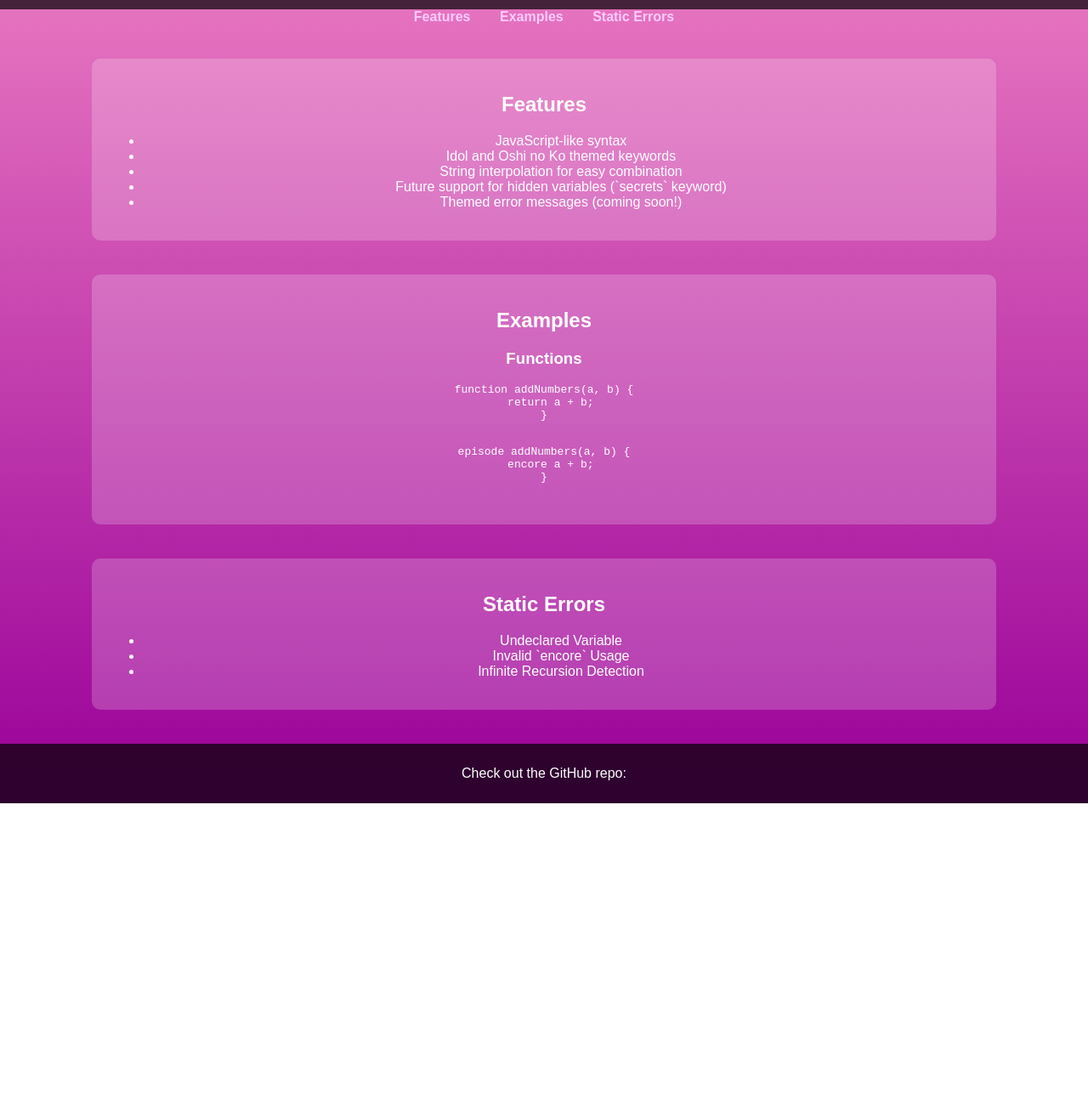
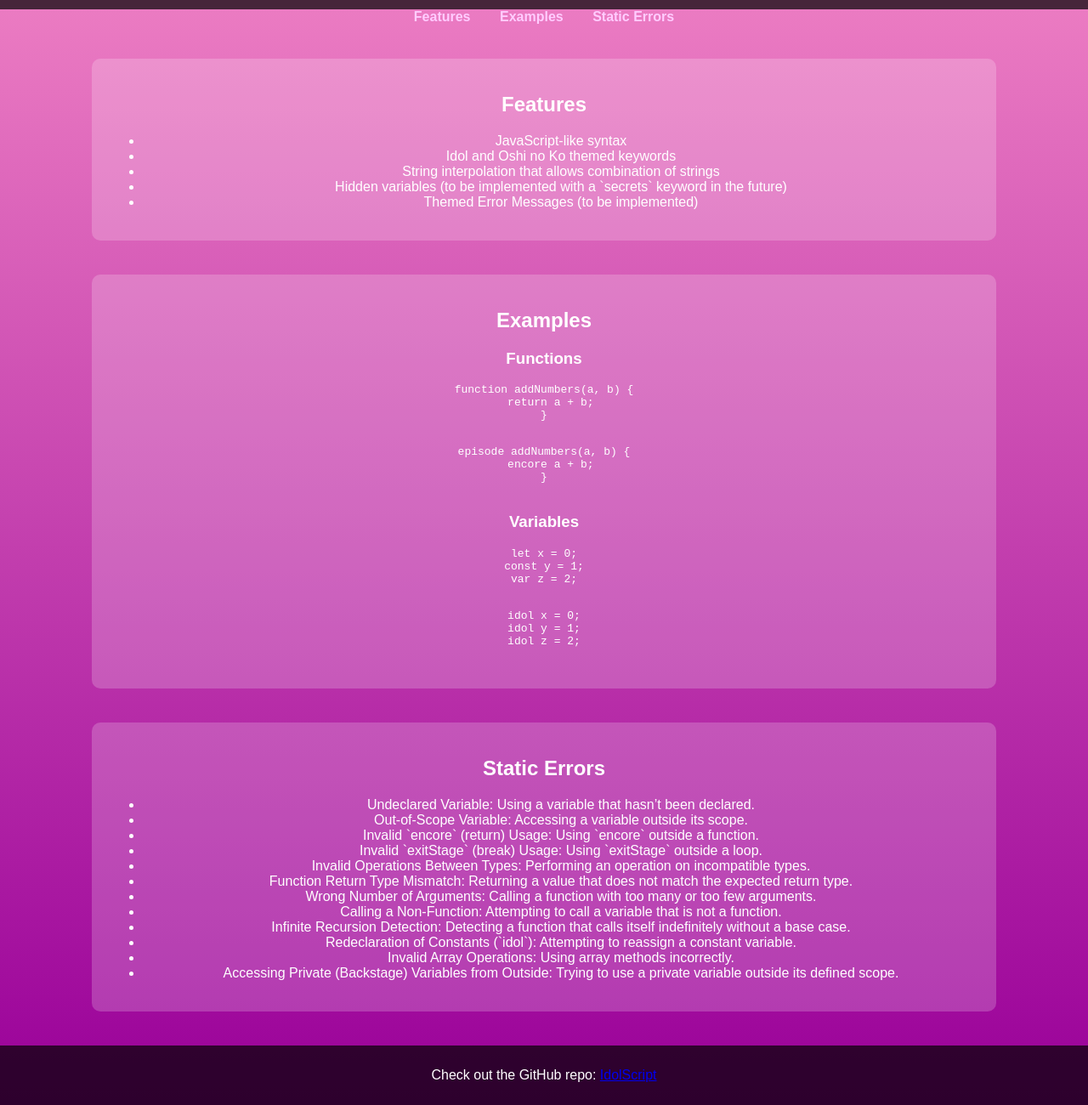
Before and after one commit to ja32sc/IdolScript, a website: page index.html in a window 1280 px wide. Shown: the part 304-1604 px from the top of the page at 85% size. Before the commit the page ends 1249 px from the top, so only its background shows below. Drawn offline with Linux system fonts and the light colour scheme.

Commit message:
Update index.html

```diff
--- a/index.html
+++ b/index.html
@@ -24,9 +24,9 @@
         <ul>
             <li>JavaScript-like syntax</li>
             <li>Idol and Oshi no Ko themed keywords</li>
-            <li>String interpolation for easy combination</li>
-            <li>Future support for hidden variables (`secrets` keyword)</li>
-            <li>Themed error messages (coming soon!)</li>
+            <li>String interpolation that allows combination of strings</li>
+            <li>Hidden variables (to be implemented with a `secrets` keyword in the future)</li>
+            <li>Themed Error Messages (to be implemented)</li>
         </ul>
     </section>
 
@@ -43,19 +43,60 @@ episode addNumbers(a, b) {
   encore a + b;
 }
         </pre>
+
+        <h3>Variables</h3>
+        <pre>
+let x = 0;
+const y = 1;
+var z = 2;
+        </pre>
+        <pre>
+idol x = 0;
+idol y = 1;
+idol z = 2;
+        </pre>
     </section>
 
     <section id="errors">
         <h2>Static Errors</h2>
         <ul>
-            <li>Undeclared Variable</li>
-            <li>Invalid `encore` Usage</li>
-            <li>Infinite Recursion Detection</li>
+            <li>Undeclared Variable: Using a variable that hasn’t been declared.</li>
+            <li>Out-of-Scope Variable: Accessing a variable outside its scope.</li>
+            <li>Invalid `encore` (return) Usage: Using `encore` outside a function.</li>
+            <li>Invalid `exitStage` (break) Usage: Using `exitStage` outside a loop.</li>
+            <li>Invalid Operations Between Types: Performing an operation on incompatible types.</li>
+            <li>Function Return Type Mismatch: Returning a value that does not match the expected return type.</li>
+            <li>Wrong Number of Arguments: Calling a function with too many or too few arguments.</li>
+            <li>Calling a Non-Function: Attempting to call a variable that is not a function.</li>
+            <li>Infinite Recursion Detection: Detecting a function that calls itself indefinitely without a base case.</li>
+            <li>Redeclaration of Constants (`idol`): Attempting to reassign a constant variable.</li>
+            <li>Invalid Array Operations: Using array methods incorrectly.</li>
+            <li>Accessing Private (Backstage) Variables from Outside: Trying to use a private variable outside its defined scope.</li>
         </ul>
     </section>
 
     <footer>
-        <p>Check out the GitHub repo: <a href="https://github.com/ja32sc/IdolScript"/a></p>
+        <p>Check out the GitHub repo: <a href="https://github.com/ja32sc/IdolScript">IdolScript</a></p>
     </footer>
+
+    <audio id="background-music" autoplay loop>
+        <source docs="YOASOBIアイドル" type="audio/mp3">
+        Your browser does not support the audio element.
+    </audio>
+
+    <script>
+        document.addEventListener("DOMContentLoaded", function () {
+            const audio = document.getElementById("background-music");
+            audio.volume = 0.5; // Adjust volume (0.0 - 1.0)
+
+            audio.play().catch(() => {
+                console.log("Autoplay blocked! Waiting for user interaction.");
+            });
+
+            document.addEventListener("click", function () {
+                audio.play();
+            }, { once: true });
+        });
+    </script>
 </body>
 </html>
```
